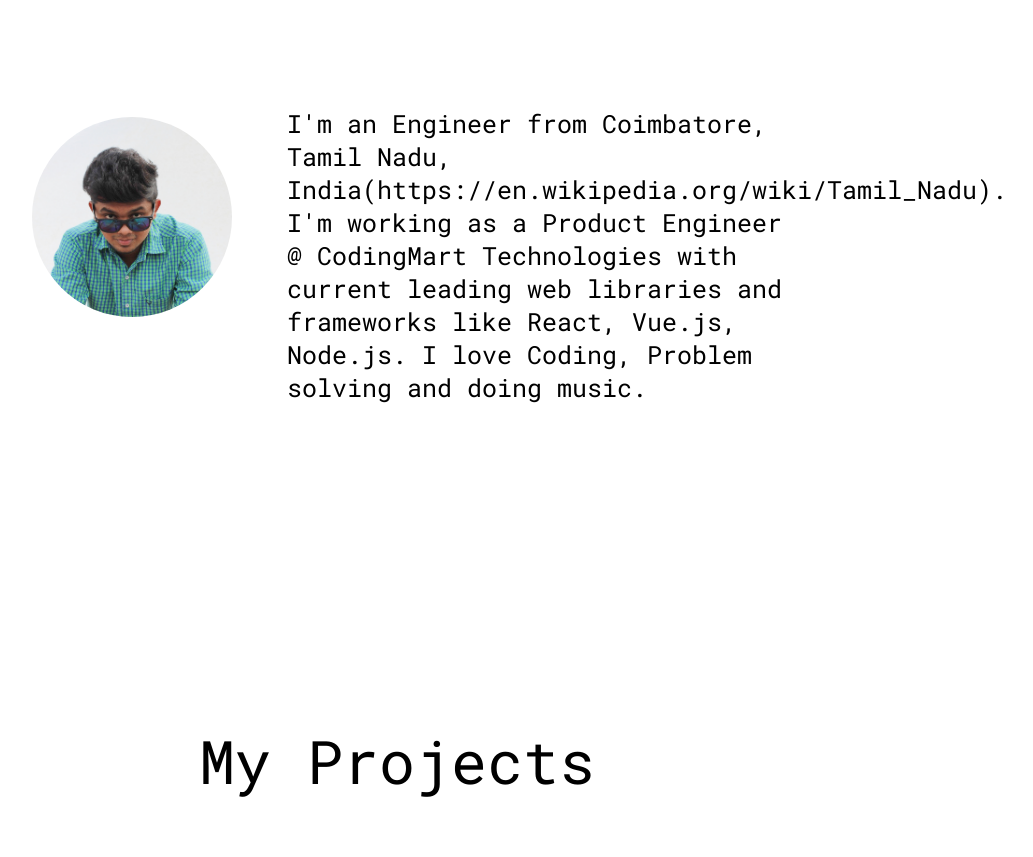
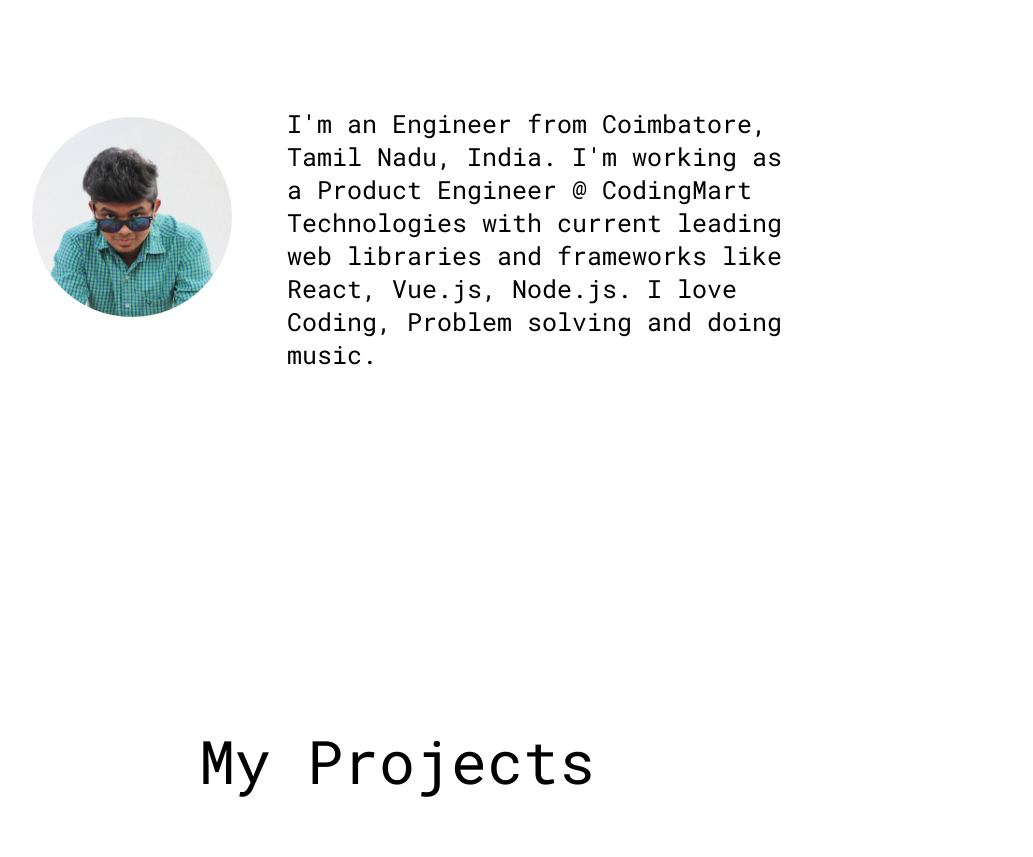
Before and after one commit to aksxmtvnty9/Myblog, a plain HTML site: page home.html in a window 1280 px wide. Shown: the part 954-1811 px from the top of the page, without its empty margins (243-1276 px from the left). Drawn offline with nearby package versions, Linux system fonts and the light colour scheme; no server answers.

Commit message:
remove hyper links

```diff
--- a/home.html
+++ b/home.html
@@ -185,7 +185,7 @@ function totop() {
             <p id="aboutme">About Me</p>
             <div class="aboutdiv-inside">
                <div id="pic"class="img"><img src="Assets/ak.jpg" alt="mypic" style="border-radius: 50%;" draggable="false"></div>
-               <div id="intro" class="intro"><p>I'm an Engineer from Coimbatore, Tamil Nadu, India(https://en.wikipedia.org/wiki/Tamil_Nadu). I'm working as a Product Engineer @ CodingMart Technologies with current leading web libraries and frameworks like React, Vue.js, Node.js. I love Coding, Problem solving and doing music.</p></div>
+               <div id="intro" class="intro"><p>I'm an Engineer from Coimbatore, Tamil Nadu, India. I'm working as a Product Engineer @ CodingMart Technologies with current leading web libraries and frameworks like React, Vue.js, Node.js. I love Coding, Problem solving and doing music.</p></div>
             </div>
         </div>
         <div id="projectsdiv">
```
